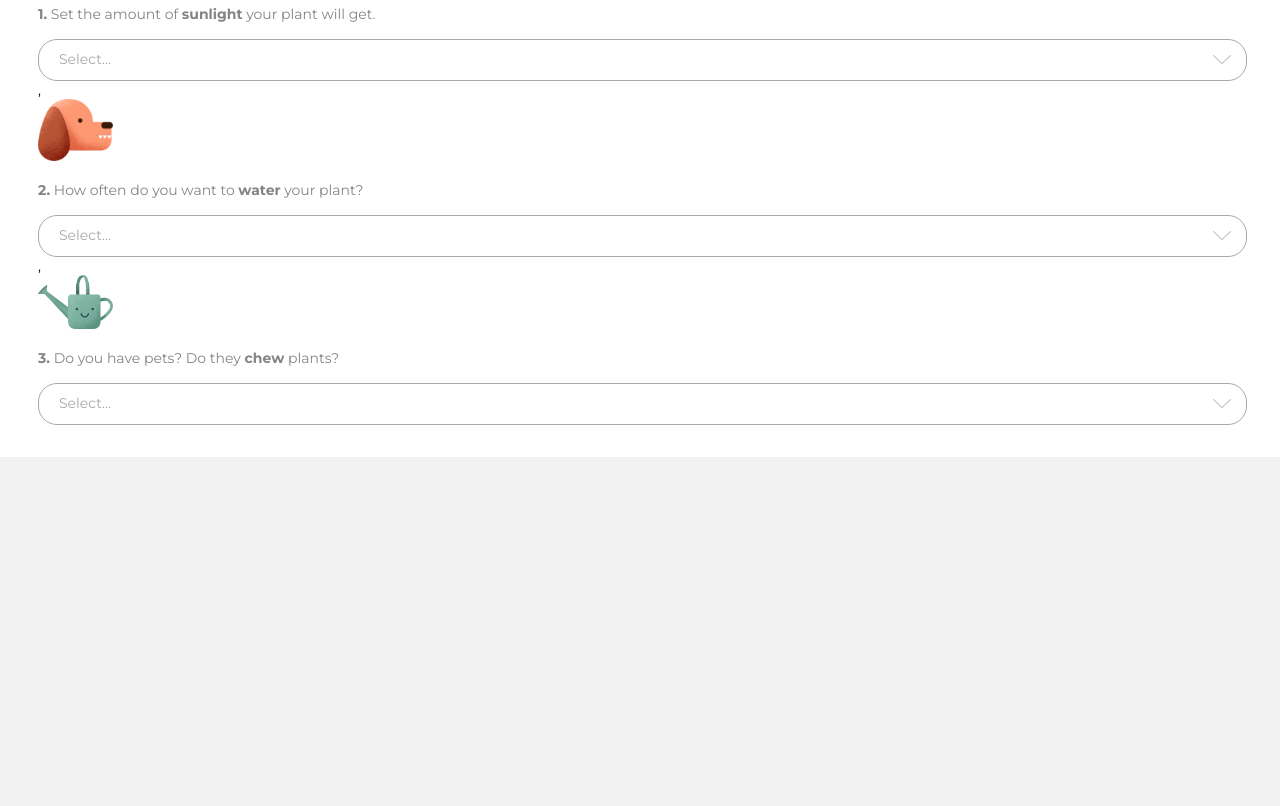
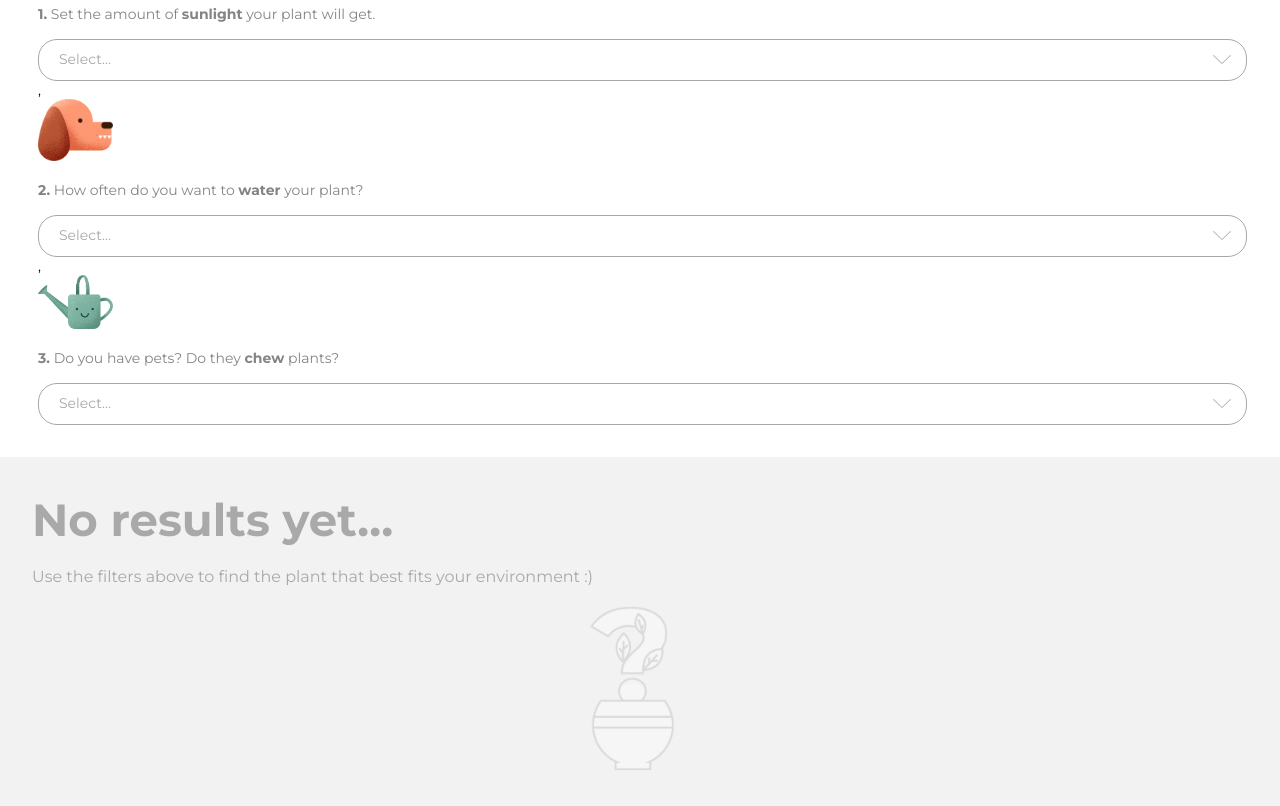
Before and after one commit to santanawesley/Tips-for-choosing-plants, a website built with Parcel: page index.html in a window 1280 px wide. Shown: the part 701-1507 px from the top of the page. Before the commit the page ends 1158 px from the top, so only its background shows below. Built offline with nearby package versions, Linux system fonts and the light colour scheme.

Commit message:
Desenvolvendo informação: "Sem resultados Ainda"

```diff
--- a/index.html
+++ b/index.html
@@ -21,6 +21,12 @@
     </div>
     <div class="body-options">
     </div>
+    <div class="body-results">
+      <p class="title-no-results">No results yet…</p>
+      <p>Use the filters above to find the plant that best fits your environment :)</p>
+      <img src="images/illustrations/no-results.png" alt="No results yet">
+    </div>
+
     <script src="./index.js"></script>
   </body>
 </html>
--- a/index.scss
+++ b/index.scss
@@ -84,4 +84,23 @@ body {
       }
     }
   }
+
+  .body-results {
+    margin: 35px 47px 35px 32px;
+    font-size: 16px;
+    line-height: 27px;
+    color: #A9A9A9;
+    .title-no-results{
+      font-weight: bold;
+      font-size: 45px;
+      line-height: 55px;
+      margin: 0;
+    };
+    img {
+      display: block;
+      margin-left: auto;
+      margin-right: auto;
+      width: 85px;
+    }
+  }
 }
```
